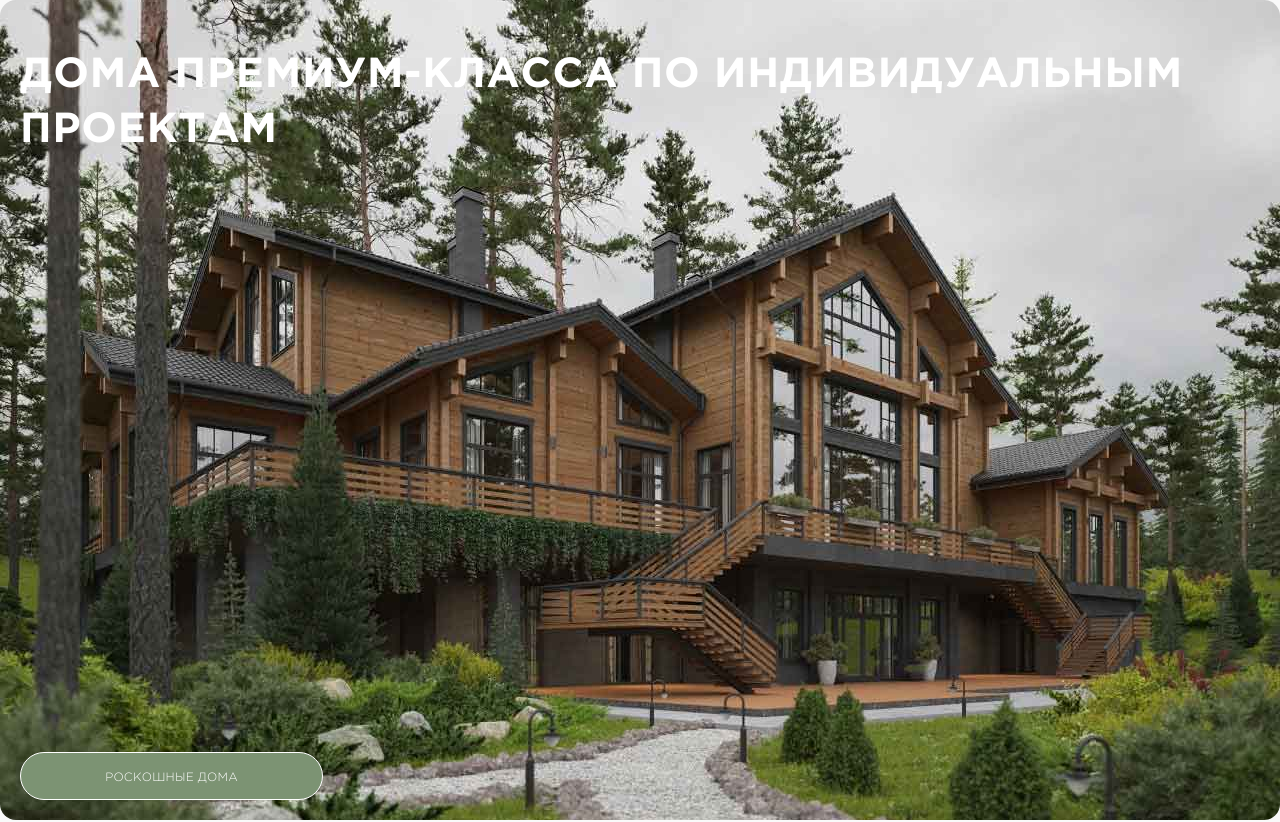
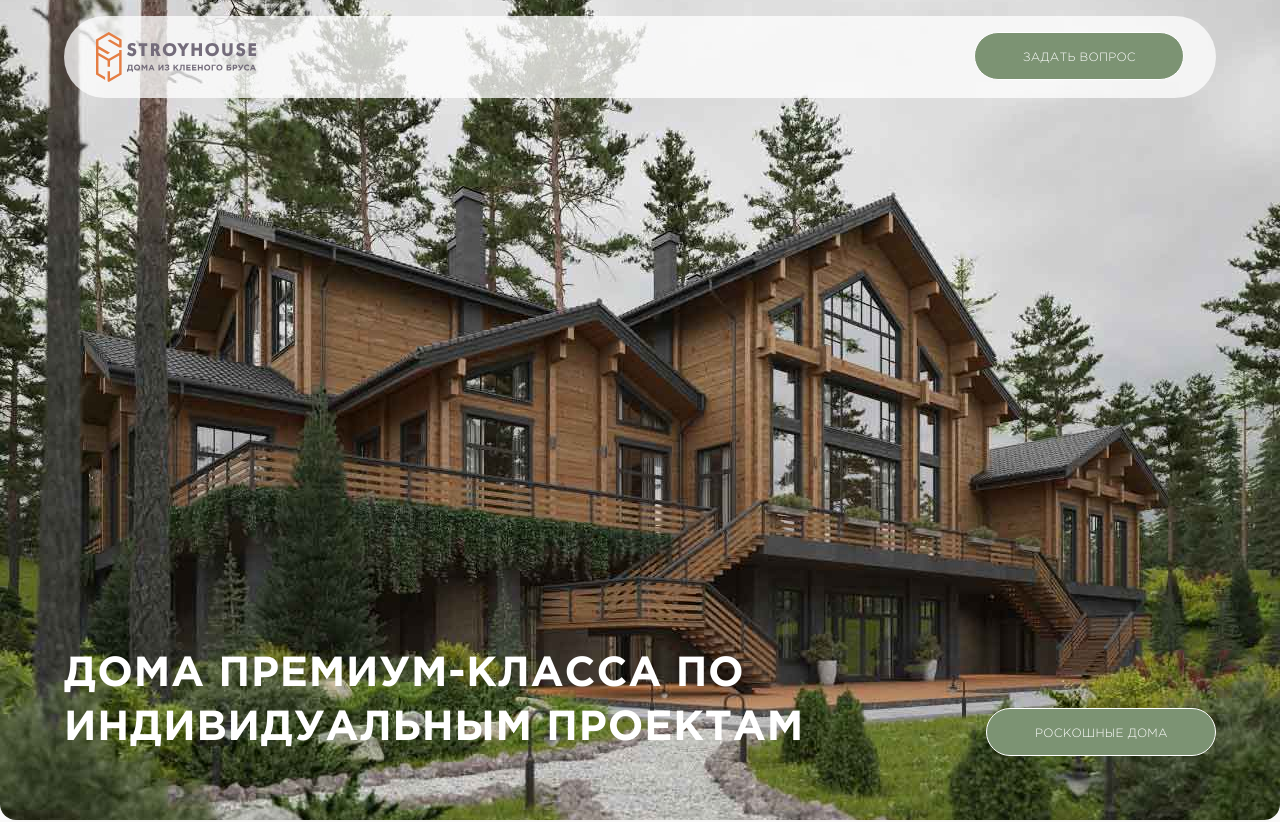
Before and after one commit to TakoSushi/stroyhouse-next, a Next.js app: page / in a window 1280 px wide. Shown: the top 822 px of the page. Built offline with nearby package versions, Linux system fonts and the light colour scheme.

Commit message:
Исправлены пути

```diff
--- a/next.config.mjs
+++ b/next.config.mjs
@@ -3,7 +3,7 @@ const nextConfig = {
   output: "export",
   distDir: "dist",
   images: { unoptimized: true },
-  // assetPrefix: ".",
+  assetPrefix: ".",
 };
 
 export default nextConfig;
--- a/src/app/components/ButtonCommon/styles/index.module.css
+++ b/src/app/components/ButtonCommon/styles/index.module.css
@@ -5,6 +5,7 @@
   border: 1px solid var(--gray-50, #fff);
   background: var(--brand-terry, #7c9373);
   color: var(--gray-50, #fff);
+  white-space: nowrap;
 
   font-family: var(--global-title-font, "Gotham Pro");
   font-size: 12px;
@@ -28,8 +29,9 @@
 
 .commonBtn:hover {
   background-color: var(--brand-terry-opacity-90);
-  transition-timing-function: cubic-bezier(.4,0,.2,1);
-  transition-duration: .25s;;
+  transition-timing-function: cubic-bezier(.4, 0, .2, 1);
+  transition-duration: .25s;
+  ;
 }
 
 .commonBtn:active {
--- a/src/app/components/Header/Header.tsx
+++ b/src/app/components/Header/Header.tsx
@@ -1,9 +1,11 @@
+import { ButtonCommon } from "../ButtonCommon/ButtonCommon";
 import styles from "./styles/index.module.css";
 
 export function Header() {
   return (
-    <header>
-      <h1 className={styles.header}>Header</h1>
+    <header className={styles.header}>
+      <span className={styles.headerLogo} />
+      <ButtonCommon classSpecify={styles.headerBtn}>Задать вопрос</ButtonCommon>
     </header>
   );
 }
--- a/src/app/components/Header/styles/index.module.css
+++ b/src/app/components/Header/styles/index.module.css
@@ -1,3 +1,44 @@
 .header {
-  background-color: rgba(0, 255, 0, 0.4);
+  width: calc(100% - 32px);
+  height: 56px;
+  padding: 4px;
+  background-color: var(--background-white-opacity-75, rgba(255, 255, 255, 0.75));
+  border-radius: 48px;
+
+  position: absolute;
+  top: 16px;
+
+  display: flex;
+  justify-content: space-between;
 }
+
+.headerLogo {
+  display: block;
+  width: 115.2px;
+  height: 36px;
+  background-image: url("../../../../../public/companyLogo/LogoStroyhouse_brus.svg");
+  background-repeat: no-repeat;
+}
+
+.headerBtn {
+  display: none;
+}
+
+@media screen and (min-width: 768px) {
+  .header {
+    width: calc(100% - 128px);
+    height: 82px;
+    padding: 16px 32px;
+  }
+
+  .headerLogo {
+    width: 160px;
+    height: 50px;
+    background-image: url("../../../../../public/companyLogo/LogoStroyhouse_brus.svg");
+  }
+
+  .headerBtn {
+    display: block;
+    width: 210px;
+  }
+}
--- a/src/app/components/SectionTitle/SectionTitle.tsx
+++ b/src/app/components/SectionTitle/SectionTitle.tsx
@@ -4,10 +4,10 @@ import styles from "./styles/index.module.css";
 export function SectionTitle() {
   return (
   <section className={styles.sectionTitle}>
-    <h1 className={styles.sectionTitleTitle}>
+    <h1>
       Дома премиум-класса по индивидуальным проектам
     </h1>
-    <ButtonCommon>роскошные дома</ButtonCommon>
+    <ButtonCommon classSpecify={styles.sectionTitleBtnSize}>роскошные дома</ButtonCommon>
   </section>
   );
 }
--- a/src/app/components/SectionTitle/styles/index.module.css
+++ b/src/app/components/SectionTitle/styles/index.module.css
@@ -2,21 +2,41 @@
   width: 100%;
   height: 520px;
   background-color: #525a3f;
+  display: flex;
   flex-direction: column;
-  justify-content: space-between;
-  gap: 20px;
+  justify-content: end;
+  align-items: center;
+  gap: 24px;
   width: 100%;
-  display: flex;
-  border-radius: 16px;
-  padding: 20px;
+  border-radius: 0 0 16px 16px;
+  padding: 24px 16px;
   background-image: url('../../../../../public/images/welcomeHouse.jpg');
   background-repeat: no-repeat;
   background-position: center;
   background-size: cover;
 }
 
-@media screen {
+.sectionTitle h1 {
+  align-self: flex-start;
+  max-width: 500px;
+}
+
+@media screen and (min-width: 768px) {
   .sectionTitle {
     height: 820px;
+    flex-direction: row;
+    justify-content: start;
+    align-items: end;
+    gap: 0;
+    padding: 64px;
+  }
+
+  .sectionTitle h1 {
+    align-self: end;
+    max-width: 100%;
+  }
+
+  .sectionTitleBtnSize {
+    width: 230px;
   }
 }
--- a/src/app/globals.css
+++ b/src/app/globals.css
@@ -39,6 +39,7 @@
   --brand-terry: rgb(124, 147, 115);
   --brand-terry-opacity-90: rgba(124, 147, 115, 0.9);
   --brand-terry-opacity-80: rgba(124, 147, 115, 0.8);
+  --background-white-opacity-75: rgba(255, 255, 255, 0.75);
 
   /* Gray */
   --gray-50: #fff;
@@ -93,13 +94,13 @@ a {
 h1 {
   color: var(--grey-50, #FFF);
   font-family: "Gotham Pro";
-  font-size: 42px;
+  font-size: 24px;
   font-style: normal;
   font-weight: 700;
-  line-height: 130%;
-  /* 54.6px */
-  letter-spacing: 0.84px;
+  line-height: 130%; /* 31.2px */
+  letter-spacing: 0.48px;
   text-transform: uppercase;
+  margin: 0;
 }
 
 h3 {
@@ -156,6 +157,11 @@ p {
 }
 
 @media screen and (min-width: 768px) {
+  h1 {
+    font-size: 42px;
+    letter-spacing: 0.84px;
+  }
+
   h3 {
     font-size: 34px;
   }
--- a/src/app/page.tsx
+++ b/src/app/page.tsx
@@ -1,4 +1,5 @@
 import styles from "./page.module.css";
+import { Header } from "./components/Header/Header";
 import { SectionQuote } from "./components/SectionQuote/SectionQuote";
 import { SectionCallback } from "./components/SectionCallback/SectionCallback.jsx";
 import { SectionPortfolio } from "./components/SectionPortfolio/SectionPortfolio";
@@ -7,6 +8,7 @@ import { SectionTitle } from "./components/SectionTitle/SectionTitle";
 export default function Home() {
   return (
     <main className={styles.main}>
+      <Header />
       <SectionTitle />
       <SectionCallback />
       <SectionPortfolio />
```
